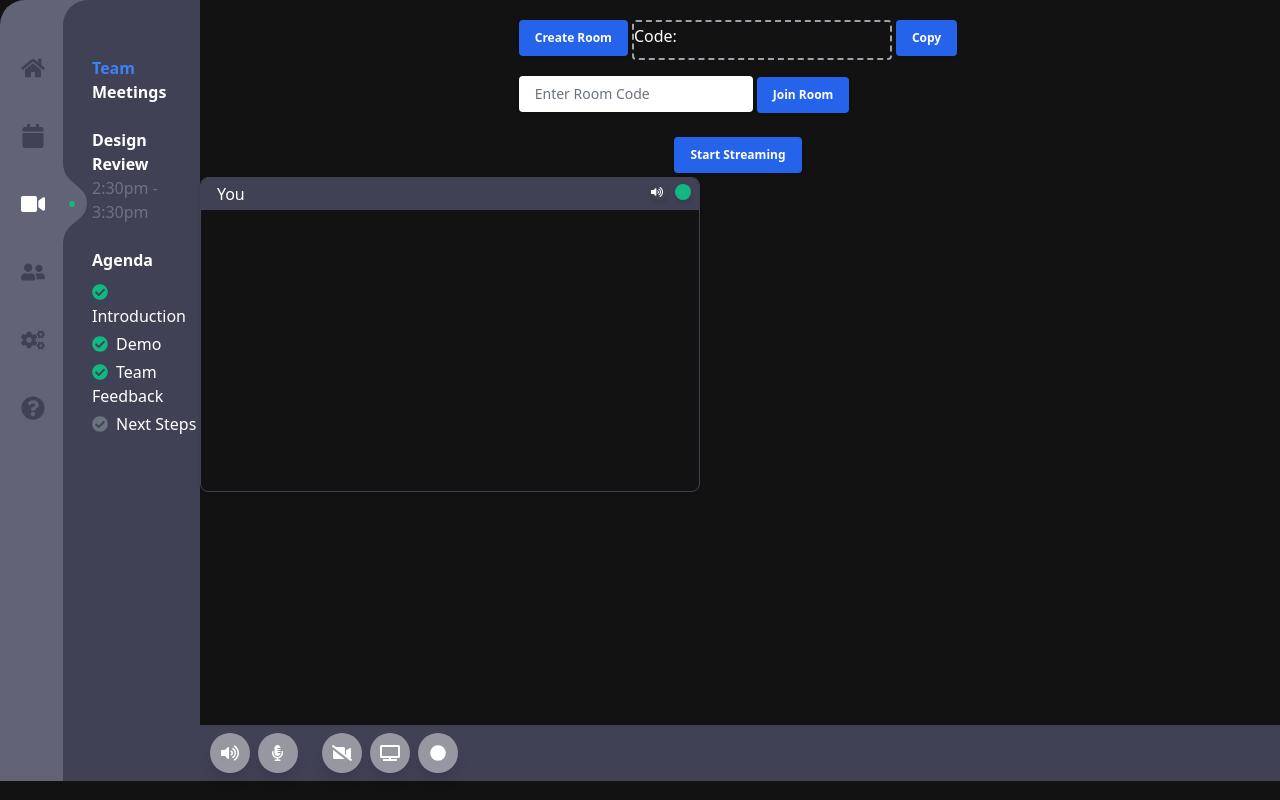
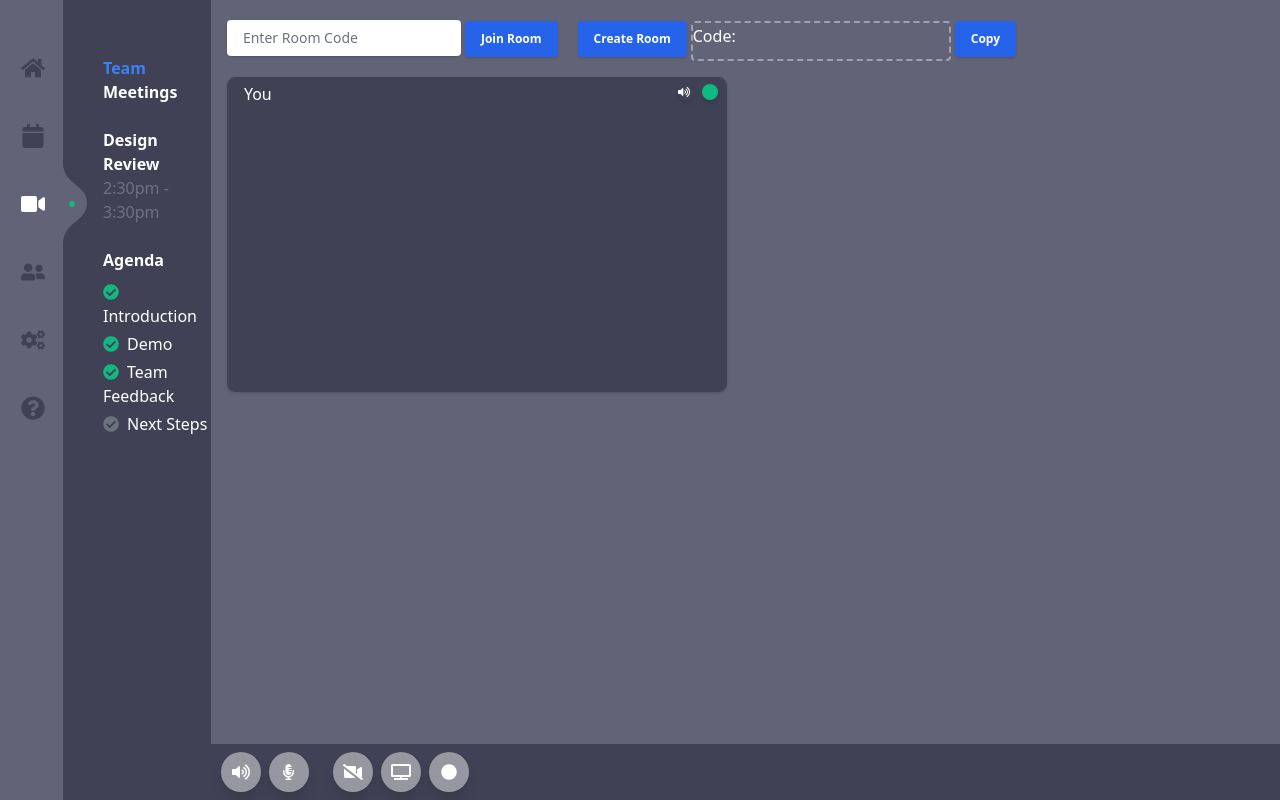
Before and after one commit to verticelabs-dev/screenshare, a Vue app in the folder app/: page / in a window 1280 px wide. Shown: the top 800 px of the page. Built offline with nearby package versions, Linux system fonts and the light colour scheme; no server answers.

Commit message:
Working on screen updates

```diff
--- a/app/public/index.html
+++ b/app/public/index.html
@@ -1,15 +1,19 @@
 <!DOCTYPE html>
 <html lang="">
   <head>
-    <meta charset="utf-8">
-    <meta http-equiv="X-UA-Compatible" content="IE=edge">
-    <meta name="viewport" content="width=device-width,initial-scale=1.0">
-    <link rel="icon" href="<%= BASE_URL %>favicon.ico">
+    <meta charset="utf-8" />
+    <meta http-equiv="X-UA-Compatible" content="IE=edge" />
+    <meta name="viewport" content="width=device-width,initial-scale=1.0" />
+    <link rel="icon" href="<%= BASE_URL %>favicon.ico" />
     <title><%= htmlWebpackPlugin.options.title %></title>
   </head>
-  <body style="background-color: #121212; color: #ffffff">
+  <body>
     <noscript>
-      <strong>We're sorry but <%= htmlWebpackPlugin.options.title %> doesn't work properly without JavaScript enabled. Please enable it to continue.</strong>
+      <strong
+        >We're sorry but <%= htmlWebpackPlugin.options.title %> doesn't work
+        properly without JavaScript enabled. Please enable it to
+        continue.</strong
+      >
     </noscript>
     <div id="app"></div>
     <!-- built files will be auto injected -->
--- a/app/src/App.vue
+++ b/app/src/App.vue
@@ -1,16 +1,22 @@
 <template>
-  <div class="flex flex-row">
+  <div class="flex flex-row" style="height: 100%">
     <Sidebar />
-    <router-view />
+
+    <div>
+      <router-view />
+      <StreamControlBar />
+    </div>
   </div>
 </template>
 
 <script>
 import Sidebar from "./components/Sidebar";
+import StreamControlBar from "./components/grid/streamControlBar";
 
 export default {
   components: {
-    Sidebar
+    Sidebar,
+    StreamControlBar
   },
   data() {
     return {};
--- a/app/src/assets/scss/card.scss
+++ b/app/src/assets/scss/card.scss
@@ -8,9 +8,11 @@
   }
 
   .card-video {
-    @apply flex items-center justify-center;
+    @apply flex items-center justify-center bg-gray-900;
     width: 100%;
     height: 100%;
+
+    background-color: #414155;
   }
 
   .red-circle-btn {
--- a/app/src/assets/scss/grid/streamControlBar.scss
+++ b/app/src/assets/scss/grid/streamControlBar.scss
@@ -2,7 +2,7 @@
   height: 3.5rem;
   display: flex;
   position: absolute;
-  bottom: 19px;
+  bottom: 0px;
   background-color: #414155;
   width: 90%;
 
--- a/app/src/assets/scss/main.scss
+++ b/app/src/assets/scss/main.scss
@@ -12,6 +12,12 @@
 @import "card";
 @import "sidebar";
 
+body {
+  height: 100vh;
+  color: #ffffff;
+  background-color: #636378;
+}
+
 .tooltip {
   @apply invisible absolute;
 }
--- a/app/src/assets/scss/sidebar.scss
+++ b/app/src/assets/scss/sidebar.scss
@@ -2,6 +2,7 @@
   background-color: $sidebarPrimaryColor;
   border-left: 5px solid $sidebarPrimaryColor;
   border-top-left-radius: 25px;
+  height: 100%;
 }
 
 .sidebar-icons {
@@ -9,11 +10,9 @@
 }
 
 .sidebar-content {
-  @apply pl-6 pt-14 placeholder-indigo-100;
+  @apply pl-10 pt-14 placeholder-indigo-100;
   width: 100%;
   background-color: $sidebarSecondaryColor;
-  border-left: 5px solid $sidebarSecondaryColor;
-  border-top-left-radius: 25px;
 }
 
 .sidebar-icon {
--- a/app/src/components/RoomControl.vue
+++ b/app/src/components/RoomControl.vue
@@ -1,7 +1,25 @@
 <template>
-  <div class="flex flex-col align-middle" style="max-width: 1200px">
+  <div class="flex flex-row align-middle items-center">
+    <!-- Join Room -->
+    <div>
+      <input
+        placeholder="Enter Room Code"
+        class="input"
+        type="text"
+        v-model="localRoomCode"
+        @keyup.enter="joinRoom(localRoomCode)"
+      />
+      <button
+        class="btn btn-sm btn-primary"
+        @click="joinRoom(localRoomCode)"
+        :disabled="roomCode"
+      >
+        Join Room
+      </button>
+    </div>
+
     <!-- Create Room -->
-    <div class="flex flex-row">
+    <div class="flex flex-row ml-4">
       <button
         class="btn btn-sm btn-primary pr-4"
         @click="createRoom"
@@ -19,23 +37,6 @@
         :disabled="!roomCode"
       >
         Copy
-      </button>
-    </div>
-    <!-- Join Room -->
-    <div class="mt-4">
-      <input
-        placeholder="Enter Room Code"
-        class="input"
-        type="text"
-        v-model="localRoomCode"
-        @keyup.enter="joinRoom(localRoomCode)"
-      />
-      <button
-        class="btn btn-sm btn-primary"
-        @click="joinRoom(localRoomCode)"
-        :disabled="roomCode"
-      >
-        Join Room
       </button>
     </div>
   </div>
--- a/app/src/components/grid/ScreenGrid.vue
+++ b/app/src/components/grid/ScreenGrid.vue
@@ -1,8 +1,10 @@
 <template>
-  <div class="transition ease-in-out duration-300" style="height: calc(100vh - 196px);">
+  <div
+    class="transition ease-in-out duration-300"
+    style="height: calc(100vh - 196px)"
+  >
     <!-- Grid View -->
     <div class="grid grid-cols-3 gap-4">
-
       <Card
         :hide-close="true"
         @expanded="cardExpand"
@@ -14,26 +16,23 @@
         :peer="peer"
       />
     </div>
-    <streamControlBar />
   </div>
 </template>
 
 <script>
 import Card from "./Card";
-import streamControlBar from "./streamControlBar";
-import { mapState } from 'vuex';
+import { mapState } from "vuex";
 
 export default {
   components: {
-    Card,
-    streamControlBar
+    Card
   },
   computed: {
-    ...mapState('peer', ['peers'])
+    ...mapState("peer", ["peers"])
   },
   data() {
     return {
-      activeScreenId: false,
+      activeScreenId: false
     };
   },
   methods: {
@@ -42,8 +41,8 @@ export default {
     },
     cardExpand(screemId) {
       this.activeScreenId = this.activeScreenId === screemId ? false : screemId;
-    },
-  },
+    }
+  }
 };
 </script>
 
--- a/app/src/components/grid/streamControlBar.vue
+++ b/app/src/components/grid/streamControlBar.vue
@@ -2,53 +2,54 @@
   <div class="streamControlBar">
     <!-- Mute Button -->
     <div @click="toggleDeafen" class="circle-btn has-tooltip">
-      <span v-if="deafen" class='tooltip'>Deafened</span>
-      <font-awesome-icon icon="volume-mute" v-if="deafen"/>
+      <span v-if="deafen" class="tooltip">Deafened</span>
+      <font-awesome-icon icon="volume-mute" v-if="deafen" />
 
-      <span v-if="!deafen" class='tooltip'>Deafen</span>
-      <font-awesome-icon icon="volume-up" v-if="!deafen"/>
+      <span v-if="!deafen" class="tooltip">Deafen</span>
+      <font-awesome-icon icon="volume-up" v-if="!deafen" />
     </div>
 
     <!-- Mic Button -->
     <div @click="toggleMicMute" class="circle-btn has-tooltip">
-      <span v-if="micMute" class='tooltip'>Muted</span>
-      <font-awesome-icon icon="microphone-alt-slash" v-if="micMute"/>
+      <span v-if="micMute" class="tooltip">Muted</span>
+      <font-awesome-icon icon="microphone-alt-slash" v-if="micMute" />
 
-      <span v-if="!micMute" class='tooltip'>Mute Mic</span>
-      <font-awesome-icon icon="microphone-alt" v-if="!micMute"/>
+      <span v-if="!micMute" class="tooltip">Mute Mic</span>
+      <font-awesome-icon icon="microphone-alt" v-if="!micMute" />
     </div>
 
     <!-- Video Button -->
     <div @click="toggleVideo" class="circle-btn has-tooltip ml-4">
-      <span v-if="video" class='tooltip'>Video On</span>
-      <font-awesome-icon icon="video" v-if="video"/>
+      <span v-if="video" class="tooltip">Video On</span>
+      <font-awesome-icon icon="video" v-if="video" />
 
-      <span v-if="!video" class='tooltip'>Video Off</span>
-      <font-awesome-icon icon="video-slash" v-if="!video"/>
+      <span v-if="!video" class="tooltip">Video Off</span>
+      <font-awesome-icon icon="video-slash" v-if="!video" />
     </div>
 
     <!-- Screen Share Button -->
     <div @click="toggleScreenShare" class="circle-btn has-tooltip">
-      <div v-if="screenShare" class='tooltip'>Sharing Screen</div>
-      <font-awesome-icon icon="tv" v-if="screenShare" class="green"/>
+      <div v-if="screenShare" class="tooltip">Sharing Screen</div>
+      <font-awesome-icon icon="tv" v-if="screenShare" class="green" />
 
-      <div v-if="!screenShare" class='tooltip'>Screen Share</div>
-      <font-awesome-icon icon="tv" v-if="!screenShare"/>
+      <div v-if="!screenShare" class="tooltip">Screen Share</div>
+      <font-awesome-icon icon="tv" v-if="!screenShare" />
     </div>
 
     <!-- Record Button -->
     <div @click="toggleRecord" class="circle-btn has-tooltip">
-      <span v-if="record" class='tooltip'>Recording</span>
-      <font-awesome-icon icon="circle" v-if="record" class="red"/>
+      <span v-if="record" class="tooltip">Recording</span>
+      <font-awesome-icon icon="circle" v-if="record" class="red" />
 
-      <span v-if="!record" class='tooltip'>Record</span>
-      <font-awesome-icon icon="circle" v-if="!record"/>
+      <span v-if="!record" class="tooltip">Record</span>
+      <font-awesome-icon icon="circle" v-if="!record" />
     </div>
-
   </div>
 </template>
 
 <script>
+import { getCaptureScreen } from "../../services/StreamCaptureService";
+
 export default {
   components: {},
   data() {
@@ -62,19 +63,39 @@ export default {
   },
   methods: {
     toggleDeafen() {
-      this.deafen = !this.deafen
+      this.deafen = !this.deafen;
     },
     toggleMicMute() {
-      this.micMute = !this.micMute
+      this.micMute = !this.micMute;
     },
     toggleVideo() {
-      this.video = !this.video
+      this.video = !this.video;
     },
     toggleScreenShare() {
-      this.screenShare = !this.screenShare
+      this.screenShare = !this.screenShare;
+
+      if (this.screenShare) {
+        this.handleStartStreaming();
+      }
     },
     toggleRecord() {
-      this.record = !this.record
+      this.record = !this.record;
+    },
+    async handleStartStreaming() {
+      const captureStream = await getCaptureScreen({
+        video: true,
+        audio: true
+      });
+
+      const video = document.getElementById("You");
+      if (video && captureStream) {
+        video.srcObject = captureStream;
+        video.play();
+      }
+
+      this.$store.dispatch("peer/setVideoStream", {
+        videoStream: captureStream
+      });
     }
   }
 };
--- a/app/src/views/Display.vue
+++ b/app/src/views/Display.vue
@@ -1,26 +1,18 @@
 <template>
   <div>
-    <div class="flex flex-row justify-center mt-5">
+    <div class="flex flex-row mt-5 ml-4">
       <RoomControl />
     </div>
 
-    <div class="flex flex-row justify-center mt-5">
-      <button class="btn btn-sm btn-primary" @click="handleStartStreaming">
-        Start Streaming
-      </button>
+    <!-- Render out the Grid -->
+    <div class="mt-4 ml-4">
+      <Grid />
     </div>
-
-    <!-- Render out the Grid -->
-    <template>
-      <Grid />
-    </template>
   </div>
 </template>
 
 <script>
 import { mapState } from "vuex";
-
-import { getCaptureScreen } from "../services/StreamCaptureService";
 
 import Grid from "./Grid";
 import RoomControl from "../components/RoomControl";
@@ -28,24 +20,24 @@ import RoomControl from "../components/RoomControl";
 export default {
   components: {
     Grid,
-    RoomControl,
+    RoomControl
   },
   props: {},
   created() {
     const self = this;
     const socket = self.$socket;
 
-    socket.on("token", (token) => {
+    socket.on("token", token => {
       this.token = token;
     });
 
-    socket.on("error", (err) => {
+    socket.on("error", err => {
       console.error(err);
     });
 
     // A peer is sending a singal ( We may or may not know about them already )
-    socket.on("room:signal", (signalData) => {
-      const matchingPeer = self.peers.find((d) => d._peerID === signalData.id);
+    socket.on("room:signal", signalData => {
+      const matchingPeer = self.peers.find(d => d._peerID === signalData.id);
 
       if (matchingPeer) {
         matchingPeer.signal(signalData.signal);
@@ -55,34 +47,19 @@ export default {
     });
   },
   computed: {
-    ...mapState('peer', ['peers']),
-    ...mapState(['roomCode'])
+    ...mapState("peer", ["peers"]),
+    ...mapState(["roomCode"])
   },
   data() {
     return {
-      token: "",
+      token: ""
     };
   },
   methods: {
     initPeer(initiator, userInfo) {
       this.$store.dispatch("peer/initPeer", { initiator, userInfo });
-    },
-    async handleStartStreaming() {
-      const captureStream = await getCaptureScreen({
-        video: true,
-        audio: true,
-      });
-
-      const video = document.getElementById("You");
-      if (video && captureStream) {
-        video.srcObject = captureStream;
-        video.play();
-      }
-
-      this.$store.dispatch("peer/setVideoStream", { videoStream: captureStream });
-
-    },
-  },
+    }
+  }
 };
 </script>
 
```
